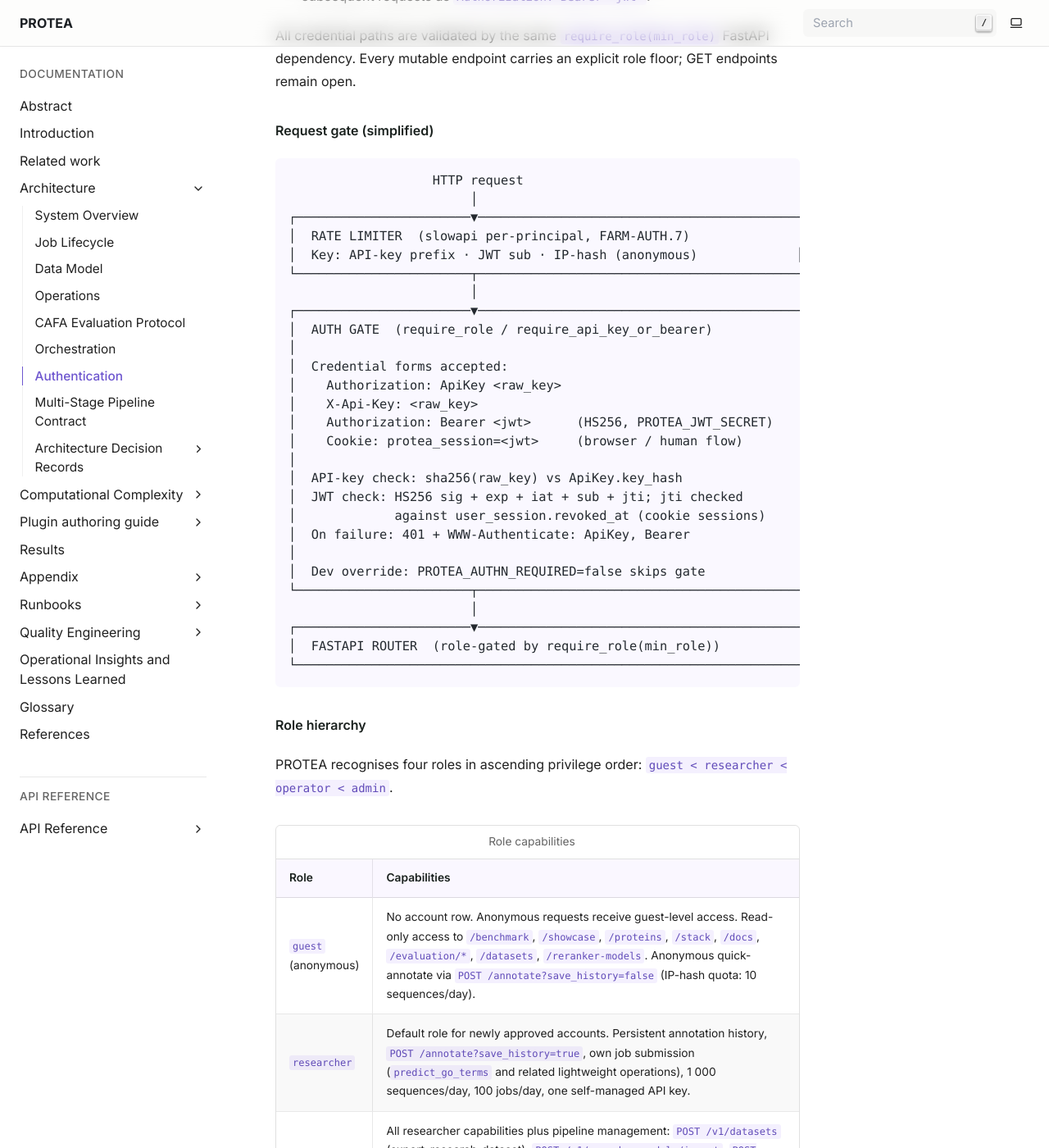
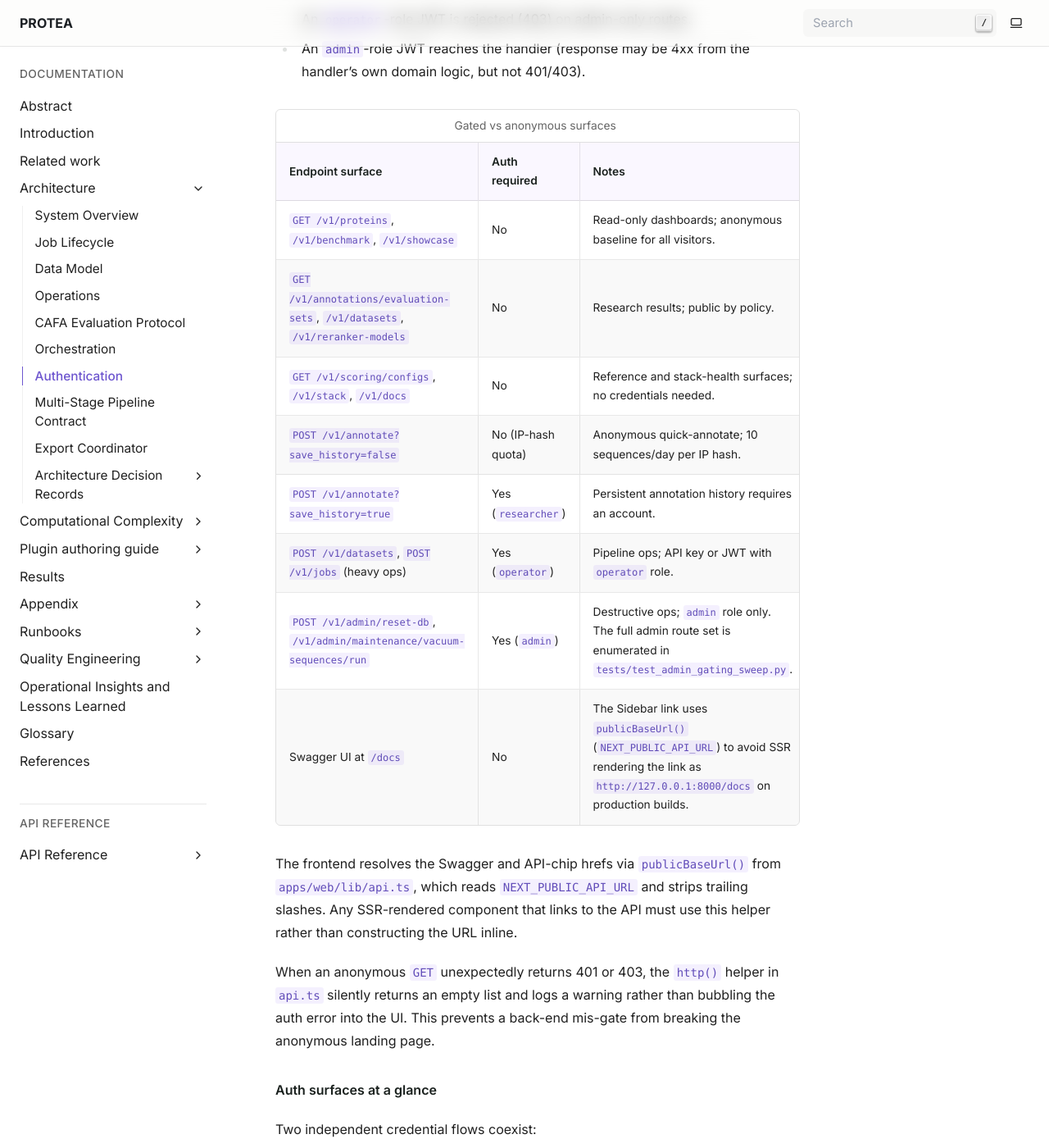
Before and after one commit to frapercan/PROTEA, a Sphinx documentation site: the page built from docs/source/architecture/auth.rst, in a window 1280 px wide and 1400 px high, scrolled down 763 px. Shown: the whole window at 82% size. Built offline with Sphinx 7.4.7, drawn with Linux system fonts in a browser that asks for light colours; some of the changed text lies outside the part shown.

```diff
--- a/docs/source/architecture/auth.rst
+++ b/docs/source/architecture/auth.rst
@@ -6,6 +6,71 @@ FARM-AUTH.11, ADR D37) covering human users (email + password), programmatic
 clients (API keys + JWT exchange), optional SMTP magic-link login, per-user
 quota enforcement, session revocation, and a structured audit log. The design
 is documented in :doc:`/adr/D37-feat-auth-users-roles-multi-instance`.
+
+.. rubric:: Public-viewer policy
+
+All ``GET`` endpoints that present read-only data are accessible without
+authentication (PR #562). The role hierarchy treats ``viewer`` as the
+default-deny baseline; unauthenticated requests carry effective role
+``viewer`` and may reach any route that does not carry a
+``require_role("operator")`` or ``require_role("admin")`` dependency.
+
+The canonical source of truth for which endpoints are gated vs anonymous
+is ``tests/test_endpoint_gating_sweep.py``. The sweep instantiates the
+real FastAPI app with mocked infrastructure and asserts:
+
+* Unauthenticated requests on every POST/PATCH/DELETE return 401 or 403
+  (never 200/201/204).
+* A ``viewer``-role JWT is rejected (403) on operator/admin-floor routes.
+* An ``operator``-role JWT is rejected (403) on admin-only routes.
+* An ``admin``-role JWT reaches the handler (response may be 4xx from the
+  handler's own domain logic, but not 401/403).
+
+.. list-table:: Gated vs anonymous surfaces
+   :header-rows: 1
+   :widths: 40 20 40
+
+   * - Endpoint surface
+     - Auth required
+     - Notes
+   * - ``GET /v1/proteins``, ``/v1/benchmark``, ``/v1/showcase``
+     - No
+     - Read-only dashboards; anonymous baseline for all visitors.
+   * - ``GET /v1/annotations/evaluation-sets``, ``/v1/datasets``, ``/v1/reranker-models``
+     - No
+     - Research results; public by policy.
+   * - ``GET /v1/scoring/configs``, ``/v1/stack``, ``/v1/docs``
+     - No
+     - Reference and stack-health surfaces; no credentials needed.
+   * - ``POST /v1/annotate?save_history=false``
+     - No (IP-hash quota)
+     - Anonymous quick-annotate; 10 sequences/day per IP hash.
+   * - ``POST /v1/annotate?save_history=true``
+     - Yes (``researcher``)
+     - Persistent annotation history requires an account.
+   * - ``POST /v1/datasets``, ``POST /v1/jobs`` (heavy ops)
+     - Yes (``operator``)
+     - Pipeline ops; API key or JWT with ``operator`` role.
+   * - ``POST /v1/admin/reset-db``, ``/v1/admin/maintenance/vacuum-sequences/run``
+     - Yes (``admin``)
+     - Destructive ops; ``admin`` role only. The full admin route set is
+       enumerated in ``tests/test_admin_gating_sweep.py``.
+   * - Swagger UI at ``/docs``
+     - No
+     - The Sidebar link uses ``publicBaseUrl()`` (``NEXT_PUBLIC_API_URL``)
+       to avoid SSR rendering the link as ``http://127.0.0.1:8000/docs``
+       on production builds.
+
+The frontend resolves the Swagger and API-chip hrefs via
+``publicBaseUrl()`` from ``apps/web/lib/api.ts``, which reads
+``NEXT_PUBLIC_API_URL`` and strips trailing slashes. Any SSR-rendered
+component that links to the API must use this helper rather than
+constructing the URL inline.
+
+When an anonymous ``GET`` unexpectedly returns 401 or 403, the
+``http()`` helper in ``api.ts`` silently returns an empty list and logs
+a warning rather than bubbling the auth error into the UI. This prevents
+a back-end mis-gate from breaking the anonymous landing page.
 
 .. rubric:: Auth surfaces at a glance
 
```
Also changed, not shown: docs/source/architecture/export-coordinator.rst (added, +206 -0 lines), docs/source/architecture/index.rst (+12 -0 lines), docs/source/architecture/operations.rst (+54 -0 lines).
